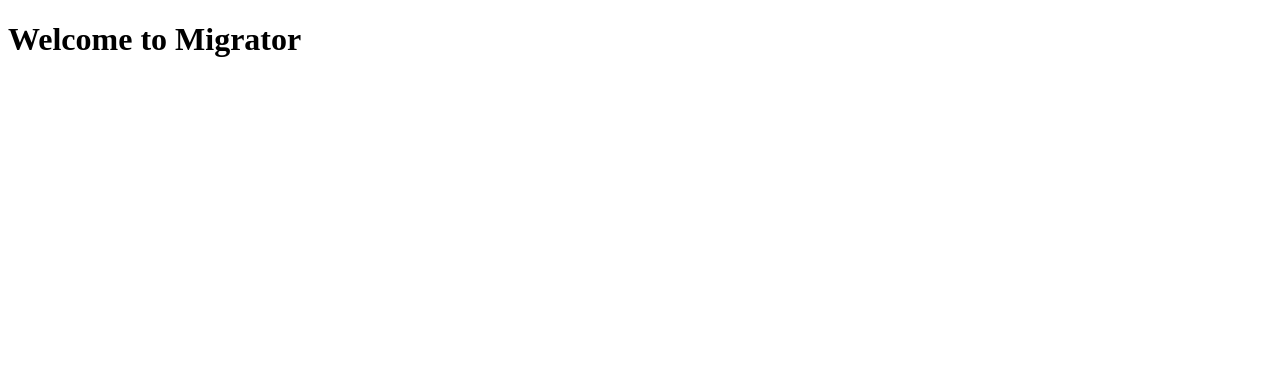
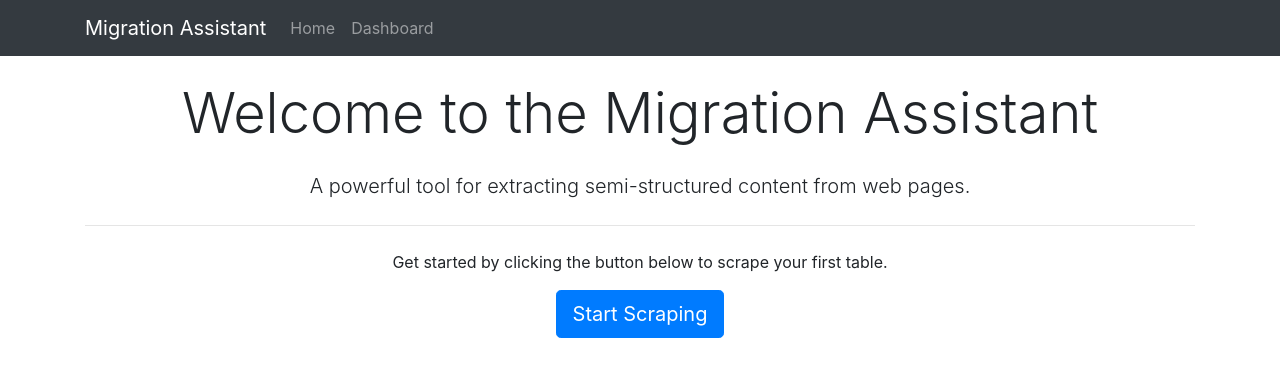
Before and after one commit to akempler/migrator, a Flask app: page / in a window 1280 px wide. Shown: the top 377 px of the page. Run offline with Flask 3, Linux system fonts and the light colour scheme; some libraries are stand-ins or nearby versions.

Commit message:
Move home page to new package directory.

```diff
--- /dev/null
+++ b/app/main/__init__.py
@@ -0,0 +1,5 @@
+from flask import Blueprint
+
+bp = Blueprint('main', __name__, template_folder='templates')
+
+from app.main import routes
--- a/app/templates/base.html
+++ b/app/templates/base.html
@@ -1,11 +1,71 @@
 <!DOCTYPE html>
-<html lang="en">
+<html>
 <head>
-    <meta charset="UTF-8">
-    <meta name="viewport" content="width=device-width, initial-scale=1.0">
-    <title>Migrator</title>
+    <title>Migration Assistant</title>
+    <link rel="stylesheet" href="https://stackpath.bootstrapcdn.com/bootstrap/4.5.2/css/bootstrap.min.css">
+    <style>
+        .nav-tabs .nav-link {
+            color: #495057;
+        }
+        .nav-tabs .nav-link.active {
+            font-weight: bold;
+        }
+        .nav-link.disabled {
+            color: #6c757d !important;
+            pointer-events: none;
+            cursor: not-allowed;
+            opacity: 0.5;
+        }
+    </style>
 </head>
 <body>
-    <h1>Welcome to Migrator</h1>
+    <!-- Main Navigation -->
+    <nav class="navbar navbar-expand-lg navbar-dark bg-dark">
+        <div class="container">
+            <a class="navbar-brand" href="/">Migration Assistant</a>
+            <button class="navbar-toggler" type="button" data-toggle="collapse" data-target="#navbarNav">
+                <span class="navbar-toggler-icon"></span>
+            </button>
+            <div class="collapse navbar-collapse" id="navbarNav">
+                <ul class="navbar-nav">
+                    <li class="nav-item">
+                        <a class="nav-link" href="{{ url_for('main.index') }}">Home</a>
+                    </li>
+                    <li class="nav-item">
+                        <a class="nav-link" href="{{ url_for('main.about') }}">Dashboard</a>
+                    </li>
+                </ul>
+            </div>
+        </div>
+    </nav>
+
+    <!-- Content Container -->
+    <div class="container mt-4">
+        <!-- Sub-navigation Tabs - Only show on specific routes -->
+        {% if request.endpoint in ['scrape', 'generate_schema', 'extract_content'] %}
+        <ul class="nav nav-tabs mb-4">
+            <li class="nav-item">
+                <a class="nav-link {{ 'active' if request.endpoint == 'scrape' }}"
+                   href="{{ url_for('scrape_form') }}">Scrape</a>
+            </li>
+            <li class="nav-item">
+                <a class="nav-link {{ 'active' if request.endpoint == 'generate_schema' }} {{ 'disabled' if not session.get('current_schema') }}"
+                   href="#"
+                   onclick="return false;">Schema</a>
+            </li>
+            <li class="nav-item">
+                <a class="nav-link {{ 'active' if request.endpoint == 'extract_content' }} {{ 'disabled' if not session.get('current_schema') }}"
+                   href="#"
+                   onclick="return false;">Extract</a>
+            </li>
+        </ul>
+        {% endif %}
+
+        {% block content %}{% endblock %}
+    </div>
+
+    <script src="https://code.jquery.com/jquery-3.5.1.slim.min.js"></script>
+    <script src="https://cdn.jsdelivr.net/npm/@popperjs/core@2.5.4/dist/umd/popper.min.js"></script>
+    <script src="https://stackpath.bootstrapcdn.com/bootstrap/4.5.2/js/bootstrap.min.js"></script>
 </body>
 </html>
--- /dev/null
+++ b/app/templates/main/home.html
@@ -0,0 +1,11 @@
+{% extends "base.html" %}
+
+{% block content %}
+<div class="text-center">
+    <h1 class="display-4 mb-4">Welcome to the Migration Assistant</h1>
+    <p class="lead">A powerful tool for extracting semi-structured content from web pages.</p>
+    <hr class="my-4">
+    <p>Get started by clicking the button below to scrape your first table.</p>
+    <a href="/scrape" class="btn btn-primary btn-lg">Start Scraping</a>
+</div>
+{% endblock %}
--- /dev/null
+++ b/config.py
@@ -0,0 +1,5 @@
+import os
+
+class Config:
+    SECRET_KEY = os.environ.get('SECRET_KEY') or 'you-will-never-guess'
+    # Add other configuration variables here
--- /dev/null
+++ b/run.py
@@ -0,0 +1,6 @@
+from app import create_app
+
+app = create_app()
+
+if __name__ == '__main__':
+    app.run(debug=True)
```
Also changed, not shown: app/__init__.py (+9 -3 lines), app/main/routes.py (added, +10 -0 lines), app/templates/main/about.html (added, +9 -0 lines), 1 other file.
